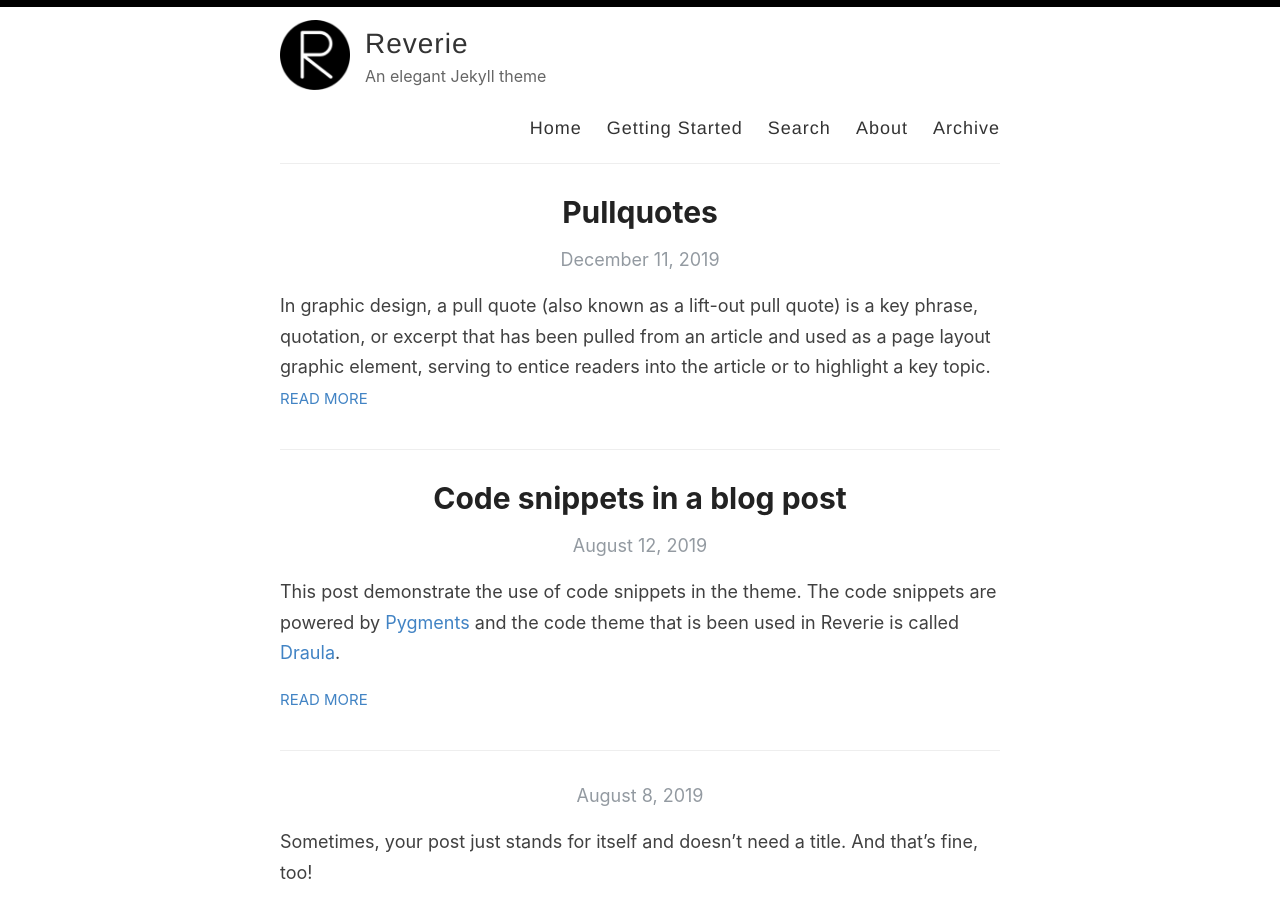
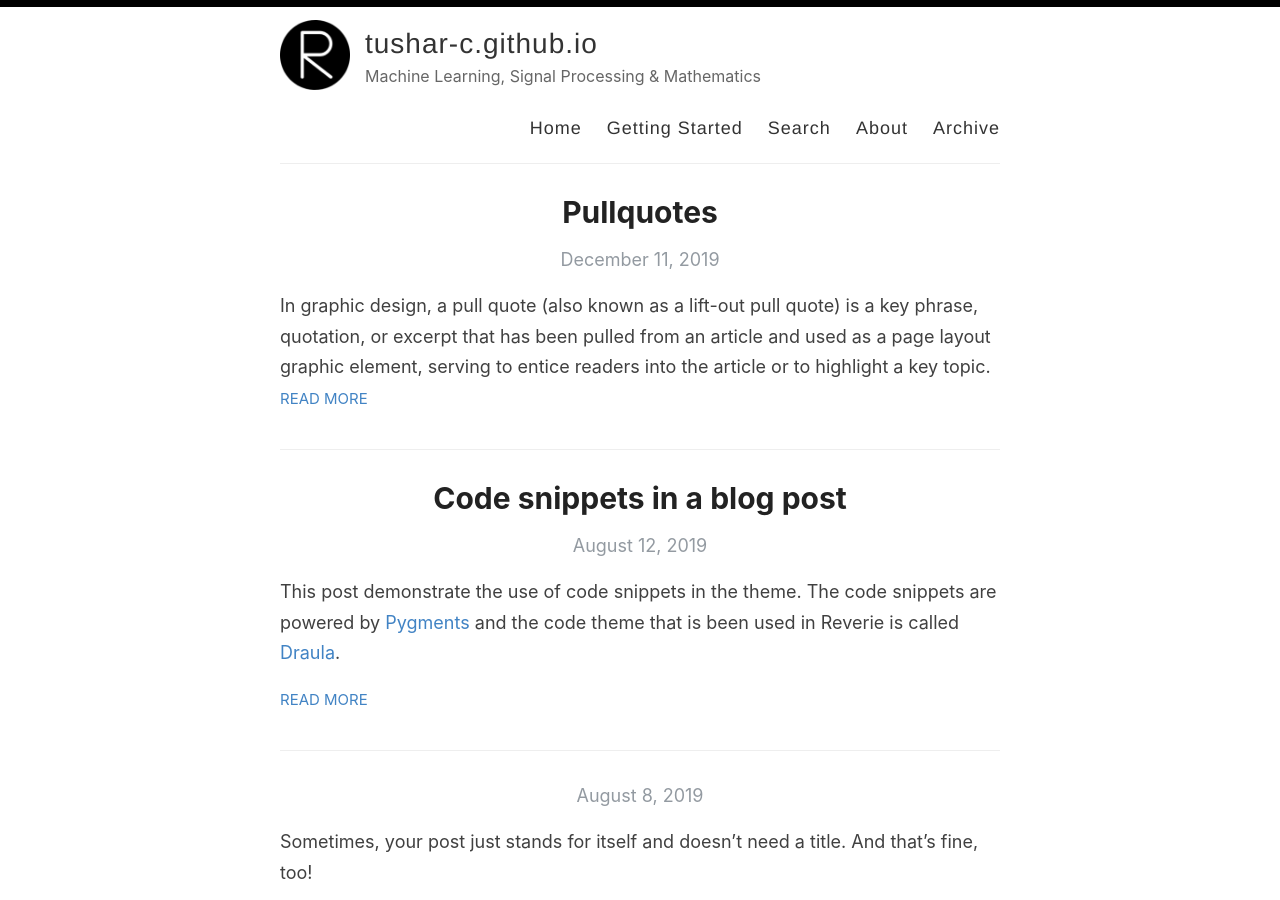
Before and after one commit to tushar-c/MISCtushar-c.github.io, a Jekyll site: the page built from index.html, in a window 1280 px wide and 900 px high. Built offline with Jekyll 4.4.1, drawn with Linux system fonts in a browser that asks for light colours; the list of posts is cut into pages by our own code.

Commit message:
Update _config.yml

```diff
--- a/_config.yml
+++ b/_config.yml
@@ -3,13 +3,13 @@
 #
 
 # Name of your site (displayed in the header)
-name: Reverie
+name: tushar-c.github.io
 
 # Name of the author
-author: Amit Merchant
+author: Tushar Chaturvedi
 
 # Short bio or description (displayed in the header)
-description: An elegant Jekyll theme
+description: Machine Learning, Signal Processing & Mathematics
 
 # URL of your avatar or profile pic (you could use your GitHub profile pic)
 avatar: /images/reverie.png
@@ -21,7 +21,7 @@ avatar: /images/reverie.png
 # Includes an icon in the footer for each username you enter
 footer-links:
   dribbble:
-  email: amit.d.merchant@gmail.com
+  email: tushar.chaturvedi97@gmail.com
   facebook:
   flickr:
   github: amitmerchant1990/reverie
@@ -29,7 +29,7 @@ footer-links:
   linkedin:
   pinterest:
   rss: rss
-  twitter: amit_merchant
+  twitter:
   stackoverflow:
   youtube: # channel/<your_long_string> or user/<user-name>
   googleplus: # anything in your profile username that comes after plus.google.com/
```
